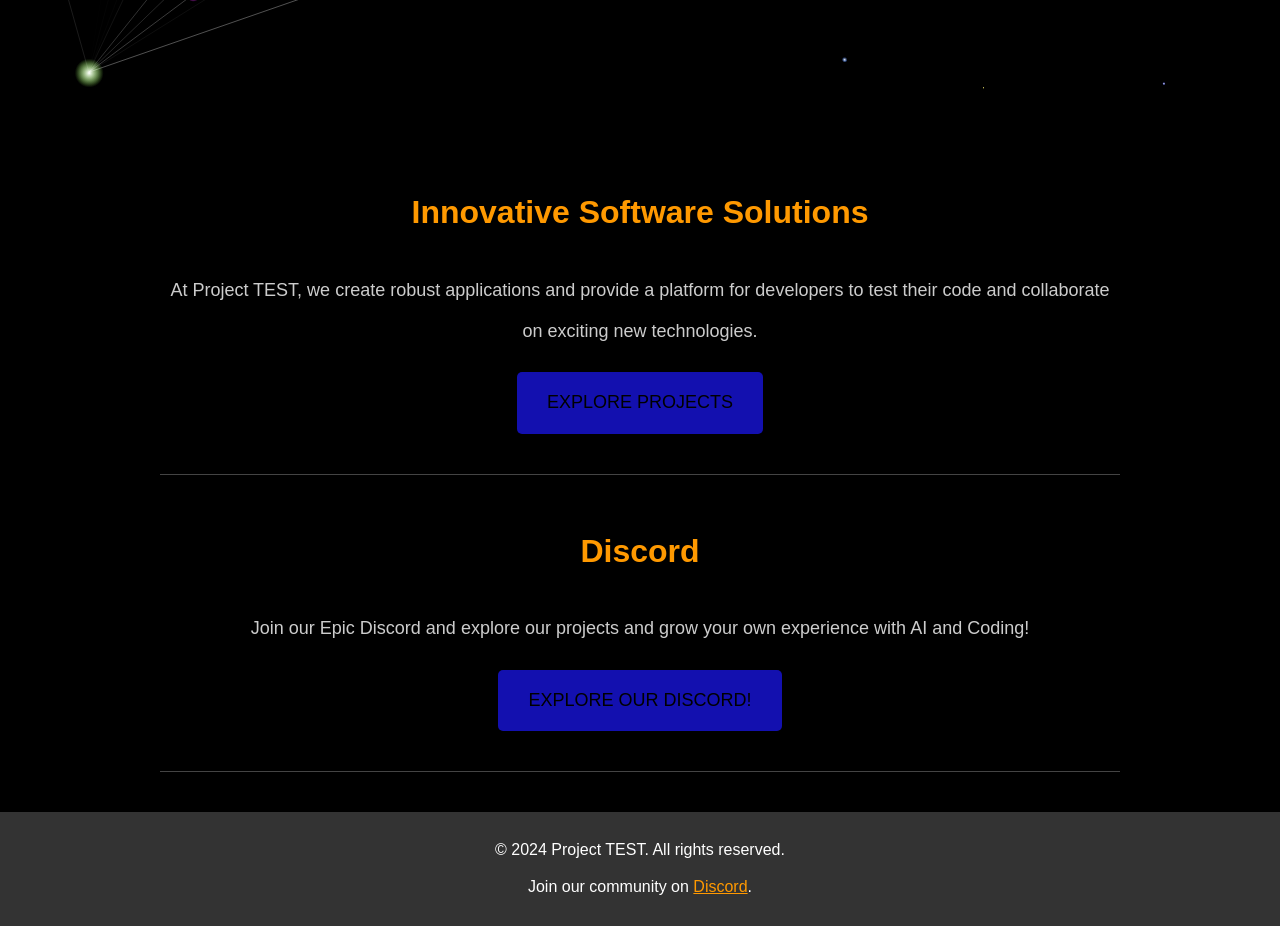
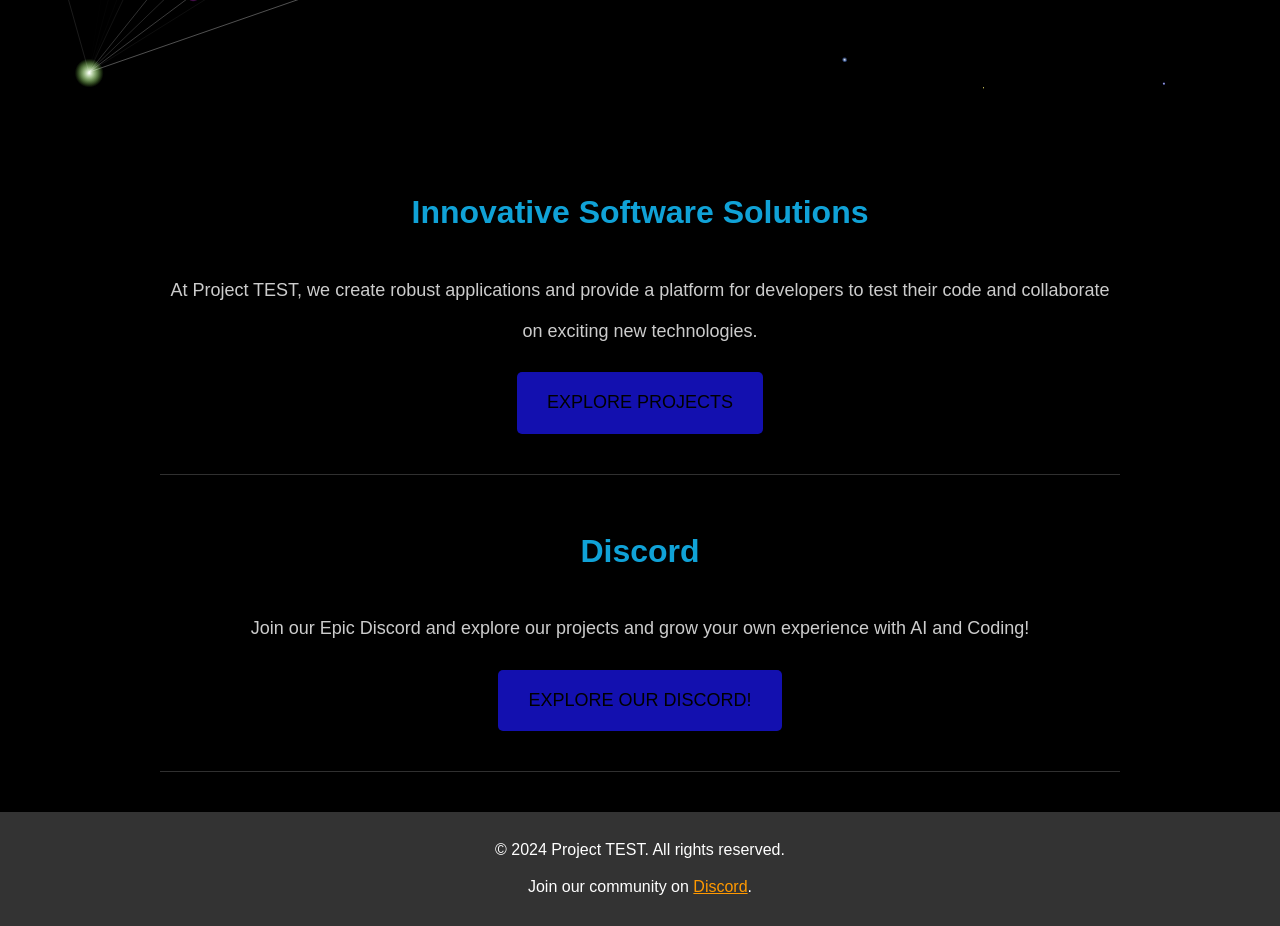
Before and after one commit to ProjectTEST-AI/Webpage, a plain HTML site: page index.html in a window 1280 px wide. Shown: the part 580-1506 px from the top of the page. Drawn offline with Linux system fonts and the light colour scheme; animation ran at ten frames a second.

Commit message:
fix: other colours being goofy

```diff
--- a/index.html
+++ b/index.html
@@ -46,7 +46,7 @@
         }
 
         nav ul li a:hover {
-            color: #f90;
+            color: #10A2D7;
         }
 
         .button, nav ul li a {
@@ -136,12 +136,12 @@
         /* Content Sections */
         .content-section {
             padding: 40px 0;
-            border-bottom: 1px solid #444;
+            border-bottom: 1px solid #303030;
         }
 
         .content-section h2 {
             font-size: 32px;
-            color: #f90;
+            color: #10A2D7;
             margin-bottom: 20px;
         }
 
```
